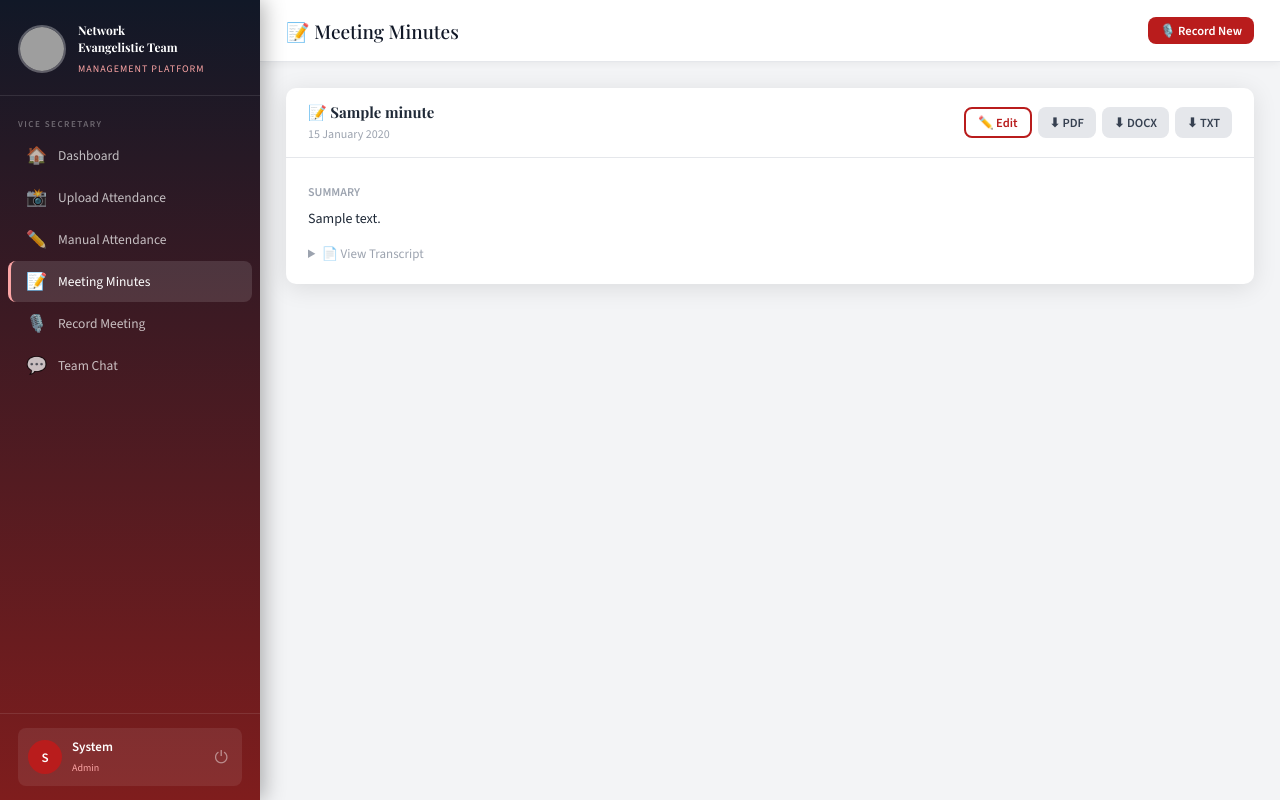
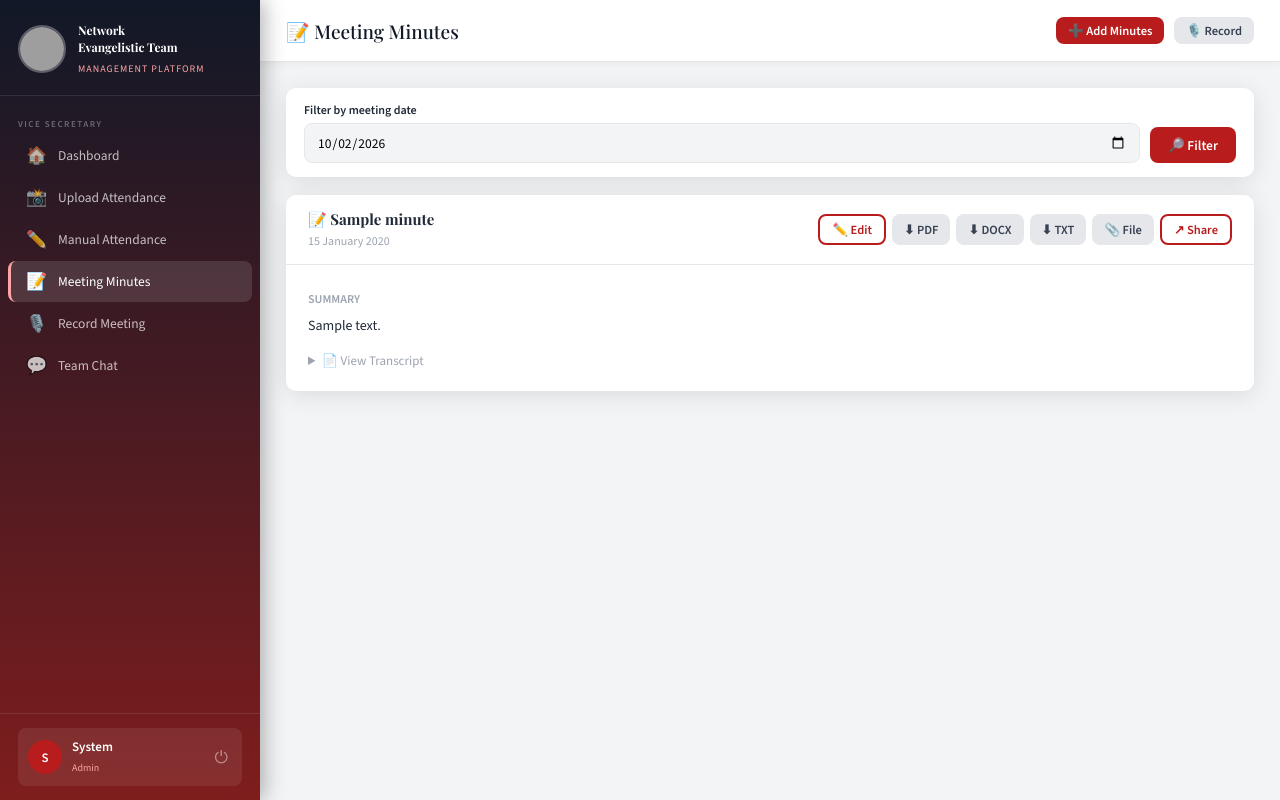
Before and after one commit to kelvinwangechi500-sketch/LAIKIPIA-NETWORK-EVAGELISTIC-TEAM-WEB-APP, a Flask app: page /vs/minutes in a window 1280 px wide. Run offline with Flask 3, Linux system fonts and the light colour scheme; a user stored in the database is signed in; tables that the repository leaves empty hold one stand-in row (values such as "Sample post"); one stand-in notice (Sample message) is shown; grey boxes are pictures that could not be loaded.

Commit message:
Add manual meeting minutes workflow

```diff
--- a/app.py
+++ b/app.py
@@ -129,6 +129,9 @@ def _migrate_db(app):
         ("users",         "email_verified", "BOOLEAN"),
         ("users",         "verification_token", "VARCHAR(64)"),
         ("users",         "verification_sent_at", "TIMESTAMP"),
+        ("meeting_minutes", "document_file", "VARCHAR(300)"),
+        ("meeting_minutes", "document_name", "VARCHAR(200)"),
+        ("meeting_minutes", "document_mime", "VARCHAR(120)"),
     ]
 
     with db.engine.connect() as conn:
--- a/models/meeting_minutes.py
+++ b/models/meeting_minutes.py
@@ -10,6 +10,9 @@ class MeetingMinutes(db.Model):
     summary = db.Column(db.Text)
     action_points = db.Column(db.Text)
     audio_file = db.Column(db.String(300))
+    document_file = db.Column(db.String(300))
+    document_name = db.Column(db.String(200))
+    document_mime = db.Column(db.String(120))
     recorded_by = db.Column(db.Integer, db.ForeignKey("users.id"))
     created_at = db.Column(db.DateTime, default=datetime.utcnow)
     updated_at = db.Column(db.DateTime, onupdate=datetime.utcnow)
--- a/routes/vice_secretary.py
+++ b/routes/vice_secretary.py
@@ -1,6 +1,6 @@
 """Vice Secretary Routes - Attendance, OCR, Meeting Recording"""
 import os, json, uuid
-from flask import Blueprint, render_template, redirect, url_for, flash, request, current_app, jsonify, Response
+from flask import Blueprint, render_template, redirect, url_for, flash, request, current_app, jsonify, Response, send_from_directory
 from flask_login import login_required, current_user
 from utils.decorators import vs_required
 from extensions import db, bcrypt
@@ -192,8 +192,61 @@ def manual_attendance():
 @login_required
 @vs_required
 def minutes():
-    all_minutes = MeetingMinutes.query.order_by(MeetingMinutes.meeting_date.desc()).all()
-    return render_template("vice_secretary/minutes.html", minutes=all_minutes)
+    date_filter = request.args.get("date", "").strip()
+    query = MeetingMinutes.query
+    if date_filter:
+        try:
+            query = query.filter(MeetingMinutes.meeting_date == datetime.strptime(date_filter, "%Y-%m-%d").date())
+        except ValueError:
+            date_filter = ""
+    all_minutes = query.order_by(MeetingMinutes.meeting_date.desc()).all()
+    return render_template("vice_secretary/minutes.html", minutes=all_minutes, date_filter=date_filter)
+
+
+@vs_bp.route("/minutes/new", methods=["GET", "POST"])
+@login_required
+@vs_required
+def create_minutes():
+    if request.method == "POST":
+        meeting_date_str = request.form.get("meeting_date", "").strip()
+        title = request.form.get("title", "").strip()
+        try:
+            meeting_date = datetime.strptime(meeting_date_str, "%Y-%m-%d").date()
+        except ValueError:
+            flash("Enter a valid meeting date.", "danger")
+            return render_template("shared/minutes_form.html", is_admin=False, today=date.today())
+        if not title:
+            flash("Meeting title is required.", "danger")
+            return render_template("shared/minutes_form.html", is_admin=False, today=meeting_date)
+
+        document = request.files.get("document")
+        document_data = (None, None, None)
+        if document and document.filename:
+            try:
+                from services.minutes_service import save_minutes_document
+                document_data = save_minutes_document(document, current_app.config["UPLOAD_FOLDER"])
+            except ValueError as exc:
+                flash(str(exc), "danger")
+                return render_template("shared/minutes_form.html", is_admin=False, today=meeting_date)
+
+        from services.minutes_service import action_points_json
+        m = MeetingMinutes(
+            meeting_date=meeting_date,
+            title=title,
+            summary=request.form.get("summary", "").strip(),
+            transcript=request.form.get("transcript", "").strip(),
+            action_points=action_points_json(request.form.get("action_points")),
+            document_file=document_data[0],
+            document_name=document_data[1],
+            document_mime=document_data[2],
+            recorded_by=current_user.id,
+        )
+        db.session.add(m)
+        db.session.commit()
+        _log("CREATE_MINUTES", f"Created minutes: {title} on {meeting_date}")
+        flash("Meeting minutes saved.", "success")
+        return redirect(url_for("vs.minutes", date=meeting_date.isoformat()))
+    return render_template("shared/minutes_form.html", is_admin=False, today=date.today())
 
 @vs_bp.route("/minutes/<int:mid>/edit", methods=["GET","POST"])
 @login_required
@@ -223,6 +276,19 @@ def edit_minutes(mid):
 def export_minutes(mid, fmt):
     from routes.admin import export_minutes as admin_export
     return admin_export(mid, fmt)
+
+
+@vs_bp.route("/minutes/<int:mid>/document")
+@login_required
+@vs_required
+def download_minutes_document(mid):
+    from models.meeting_minutes import MeetingMinutes
+    m = MeetingMinutes.query.get_or_404(mid)
+    if not m.document_file:
+        flash("No uploaded document is attached to these minutes.", "warning")
+        return redirect(url_for("vs.minutes"))
+    return send_from_directory(current_app.config["UPLOAD_FOLDER"], m.document_file,
+                               as_attachment=True, download_name=m.document_name or m.document_file)
 
 # ── Attendance Export ─────────────────────────────────────────────────────────
 @vs_bp.route("/attendance/export/<fmt>")
--- a/templates/vice_secretary/minutes.html
+++ b/templates/vice_secretary/minutes.html
@@ -11,14 +11,23 @@
     <div class="topbar">
       <button class="hamburger" onclick="document.getElementById('sidebar').classList.toggle('open')">☰</button>
       <div class="topbar-title">📝 Meeting Minutes</div>
-      <div class="topbar-actions"><a href="{{ url_for('vs.record_meeting') }}" class="btn btn-primary btn-sm">🎙️ Record New</a></div>
+      <div class="topbar-actions"><a href="{{ url_for('vs.create_minutes') }}" class="btn btn-primary btn-sm">➕ Add Minutes</a><a href="{{ url_for('vs.record_meeting') }}" class="btn btn-grey btn-sm">🎙️ Record</a></div>
     </div>
     <div class="content-body">
       {% with messages = get_flashed_messages(with_categories=true) %}
         {% for cat, msg in messages %}<div class="flash {{ cat }}">{{ msg }}</div>{% endfor %}
       {% endwith %}
+      <div class="card" style="margin-bottom:18px">
+        <div class="card-body" style="padding:14px 18px">
+          <form method="GET" style="display:flex;gap:10px;align-items:end;flex-wrap:wrap">
+            <div style="flex:1;min-width:180px"><label style="display:block;font-size:12px;font-weight:600;margin-bottom:5px">Filter by meeting date</label><input type="date" name="date" value="{{ date_filter }}" class="form-control" style="margin:0"></div>
+            <button type="submit" class="btn btn-primary">🔎 Filter</button>
+            {% if date_filter %}<a href="{{ url_for('vs.minutes') }}" class="btn btn-grey">Clear</a>{% endif %}
+          </form>
+        </div>
+      </div>
       {% for m in minutes %}
-      <div class="card" style="margin-bottom:18px">
+      <div class="card" id="minutes-{{ m.id }}" style="margin-bottom:18px">
         <div class="card-header">
           <div><h3>📝 {{ m.title }}</h3><span style="font-size:12px;color:var(--grey-400)">{{ m.meeting_date.strftime('%d %B %Y') }}</span></div>
           <div style="display:flex;gap:6px;flex-wrap:wrap">
@@ -26,6 +35,8 @@
             <a href="{{ url_for('vs.export_minutes', mid=m.id, fmt='pdf') }}" class="btn btn-sm btn-grey">⬇ PDF</a>
             <a href="{{ url_for('vs.export_minutes', mid=m.id, fmt='docx') }}" class="btn btn-sm btn-grey">⬇ DOCX</a>
             <a href="{{ url_for('vs.export_minutes', mid=m.id, fmt='txt') }}" class="btn btn-sm btn-grey">⬇ TXT</a>
+            {% if m.document_file %}<a href="{{ url_for('vs.download_minutes_document', mid=m.id) }}" class="btn btn-sm btn-grey">📎 File</a>{% endif %}
+            <button type="button" class="btn btn-sm btn-outline" onclick="shareMinutes('{{ url_for('vs.minutes', _external=True) }}#minutes-{{ m.id }}', '{{ m.title|e }}')">↗ Share</button>
           </div>
         </div>
         <div class="card-body">
@@ -37,5 +48,12 @@
     </div>
   </div>
 </div>
+<script>
+async function shareMinutes(url, title) {
+  if (navigator.share) { await navigator.share({title: title, text: 'Meeting minutes: ' + title, url: url}); return; }
+  await navigator.clipboard.writeText(url);
+  alert('Minutes link copied. Share it with an authorized user.');
+}
+</script>
 <script src="{{ url_for('static', filename='js/main.js') }}"></script>
 </body></html>
```
Also changed, not shown: routes/admin.py (+70 -3 lines), services/minutes_service.py (added, +42 -0 lines), templates/admin/minutes.html (+20 -1 lines), templates/shared/minutes_form.html (added, +43 -0 lines), utils/timezone.py (+7 -3 lines), README.md.
